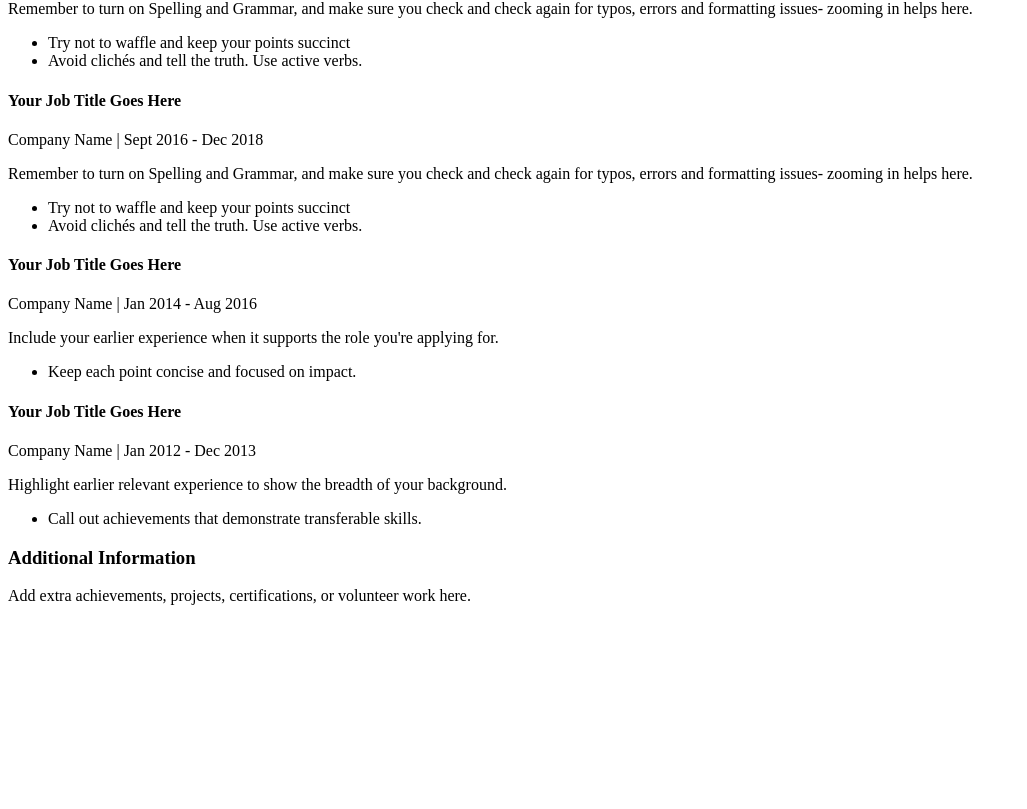
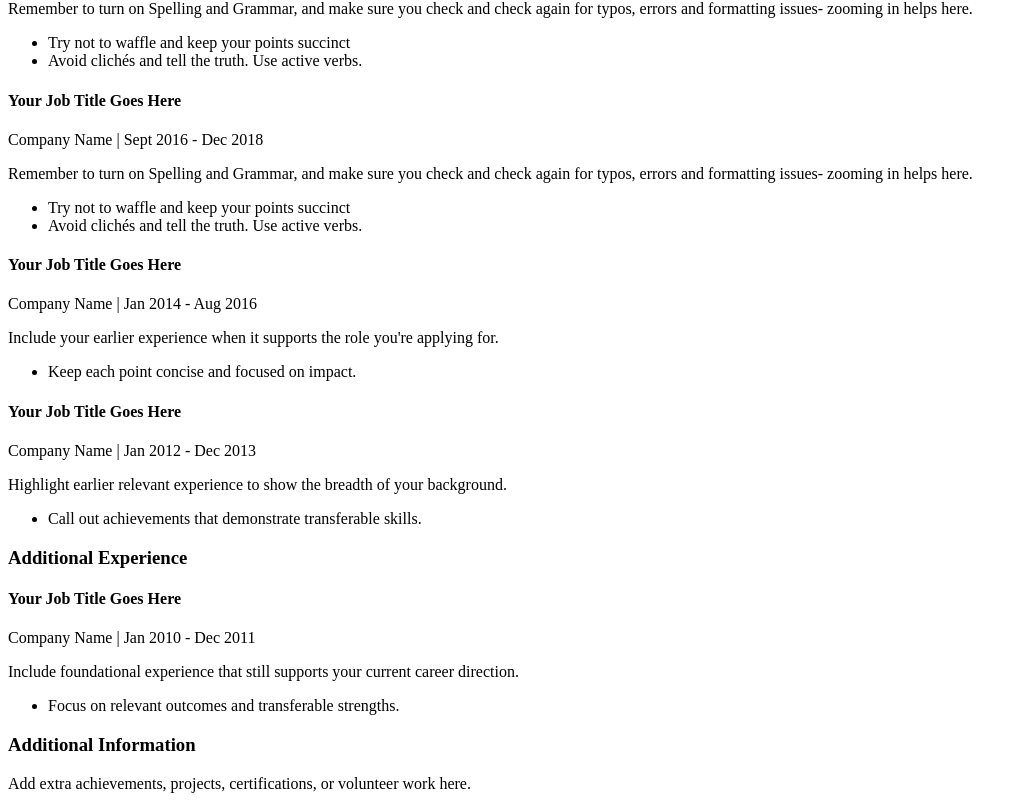
Before and after one commit to JonathanDn/cv-editor-online, a React (Vite) app: page / in a window 1280 px wide. Shown: the part 1422-2231 px from the top of the page, without its empty margins (0-1027 px from the left). Before the commit the page ends 2043 px from the top, so only its background shows below. Built offline with nearby package versions, Linux system fonts and the light colour scheme; the HTML template or start-up script is replaced by a standard one.

Commit message:
Render additional experience section and migrate stored templates

```diff
--- a/src/App.jsx
+++ b/src/App.jsx
@@ -2,20 +2,22 @@ import { useCallback, useEffect, useRef, useState } from 'react';
 import { MdOutlineSaveAs } from 'react-icons/md';
 
 const LOCAL_STORAGE_KEY = 'cvEditorData';
-const CURRENT_TEMPLATE_VERSION = 4;
-const EXPERIENCE_JOB_SELECTOR = '.experience-container .panel .job';
+const CURRENT_TEMPLATE_VERSION = 6;
 const ADDITIONAL_SECTION_SELECTOR = '.additional-section';
 const MAX_UNDO_STATES = 50;
 
-const fifthExperienceMarkup = `
-  <div class="job">
-    <h4>Your Job Title Goes Here</h4>
-    <p class="job-meta">Company Name | Jan 2012 - Dec 2013</p>
-    <p>Highlight earlier relevant experience to show the breadth of your background.</p>
-    <ul>
-      <li>Call out achievements that demonstrate transferable skills.</li>
-    </ul>
-  </div>
+const additionalExperienceSectionMarkup = `
+  <section class="panel secondary-experience-section" data-testid="secondary-experience-section">
+    <h3>Additional Experience</h3>
+    <div class="job">
+      <h4>Your Job Title Goes Here</h4>
+      <p class="job-meta">Company Name | Jan 2010 - Dec 2011</p>
+      <p>Include foundational experience that still supports your current career direction.</p>
+      <ul>
+        <li>Focus on relevant outcomes and transferable strengths.</li>
+      </ul>
+    </div>
+  </section>
 `;
 
 const additionalSectionMarkup = `
@@ -51,7 +53,22 @@ function readStoredCvData() {
 }
 
 function writeStoredCvData(documentHtml) {
+  const raw = window.localStorage.getItem(LOCAL_STORAGE_KEY);
+  let existingData = {};
+
+  if (raw) {
+    try {
+      const parsed = JSON.parse(raw);
+      if (parsed && typeof parsed === 'object') {
+        existingData = parsed;
+      }
+    } catch {
+      existingData = {};
+    }
+  }
+
   const payload = {
+    ...existingData,
     documentHtml,
     templateVersion: CURRENT_TEMPLATE_VERSION,
     updatedAt: new Date().toISOString(),
@@ -75,10 +92,11 @@ function migrateDocumentHtml(documentHtml, templateVersion) {
     return documentHtml;
   }
 
-  const existingJobs = experiencePanel.querySelectorAll(EXPERIENCE_JOB_SELECTOR);
+  const hasSecondaryExperienceSection = wrapper.querySelector('.secondary-experience-section');
 
-  if (existingJobs.length < 5) {
-    experiencePanel.insertAdjacentHTML('beforeend', fifthExperienceMarkup);
+  if (!hasSecondaryExperienceSection) {
+    const experienceContainer = wrapper.querySelector('.experience-container');
+    experienceContainer?.insertAdjacentHTML('beforeend', additionalExperienceSectionMarkup);
   }
 
   if (!hasAdditionalSection) {
@@ -436,6 +454,19 @@ function App() {
                     <li>Call out achievements that demonstrate transferable skills.</li>
                   </ul>
                 </div>
+
+              </section>
+
+              <section className="panel secondary-experience-section" data-testid="secondary-experience-section">
+                <h3>Additional Experience</h3>
+                <div className="job">
+                  <h4>Your Job Title Goes Here</h4>
+                  <p className="job-meta">Company Name | Jan 2010 - Dec 2011</p>
+                  <p>Include foundational experience that still supports your current career direction.</p>
+                  <ul>
+                    <li>Focus on relevant outcomes and transferable strengths.</li>
+                  </ul>
+                </div>
               </section>
             </section>
           </section>
```
Also changed, not shown: 1 other file (tests, documents, lock files or other folders).
